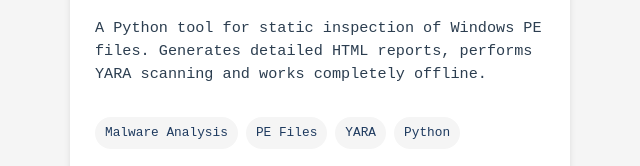
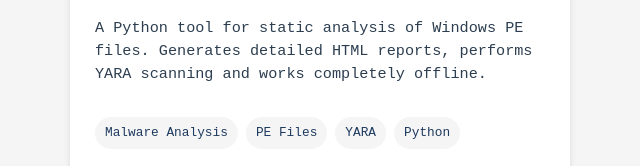
Before and after one commit to alephnan/alephnan.github.io, a plain HTML site: page projects.html in a window 1280 px wide. Shown: the part 1447-1613 px from the top of the page, 608-1248 px from the left. Drawn offline with nearby package versions, Linux system fonts and the light colour scheme.

Commit message:
Update projects.html

```diff
--- a/projects.html
+++ b/projects.html
@@ -125,7 +125,7 @@
                         <div class="project-details">
                             <h3>PE Malware Analyzer</h3>
                             <p class="project-category">Python • Offline Analysis</p>
-                            <p>A Python tool for static inspection of Windows PE files. Generates detailed HTML reports, performs YARA scanning and works completely offline.</p>
+                            <p>A Python tool for static analysis of Windows PE files. Generates detailed HTML reports, performs YARA scanning and works completely offline.</p>
                             <div class="project-tags">
                                 <span>Malware Analysis</span>
                                 <span>PE Files</span>
```
